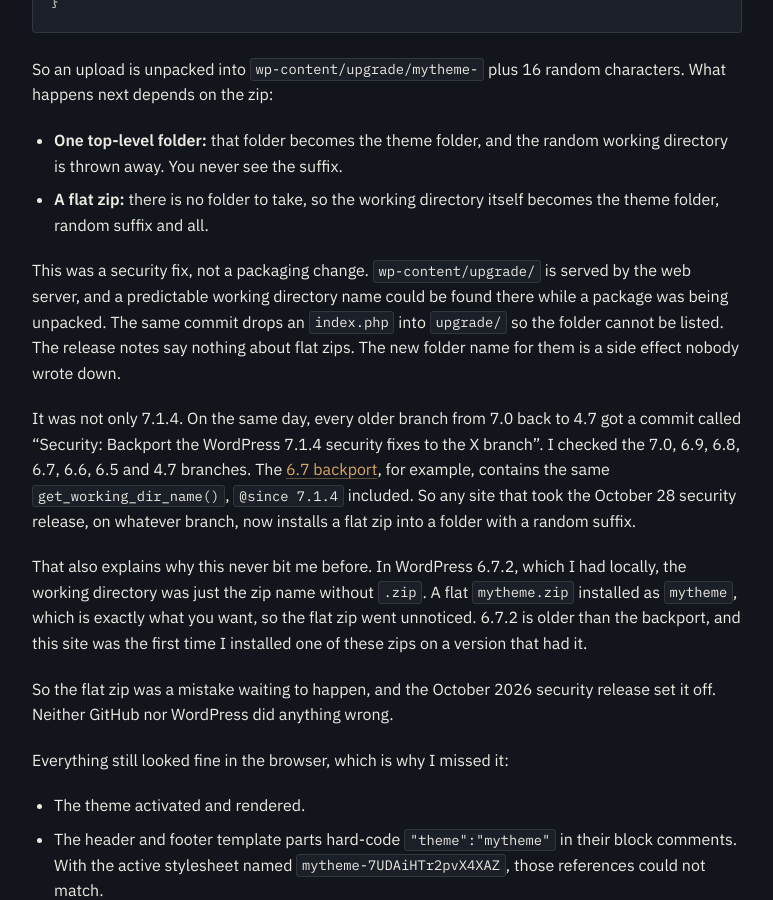
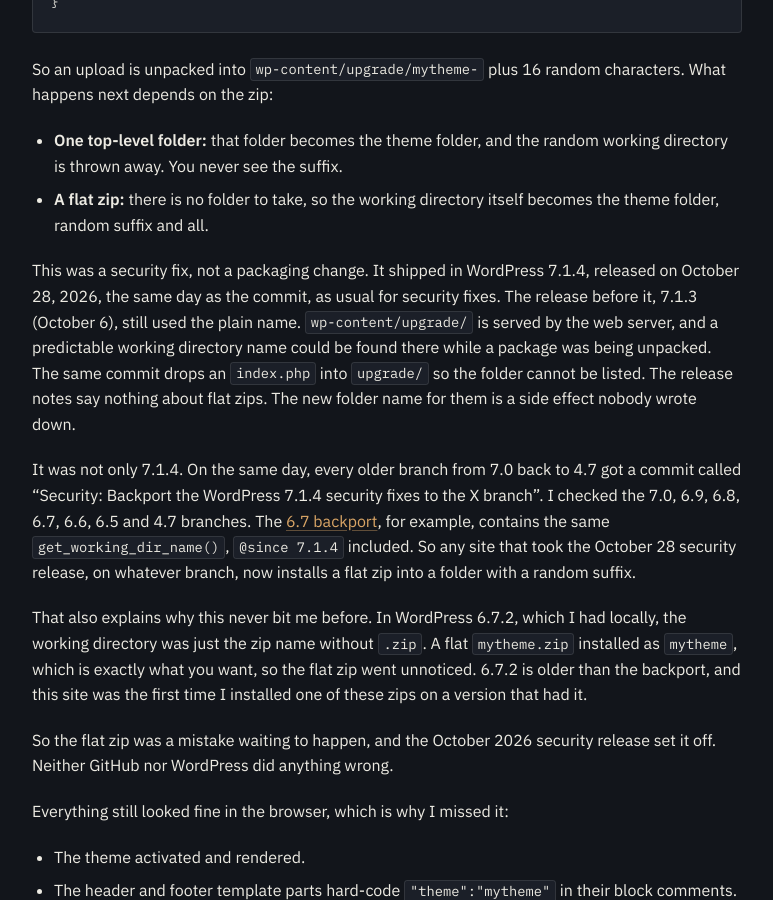
Before and after one commit to wpvillain/wpvillain.github.io, a Jekyll site: the page built from _posts/2026-11-12-github-release-zip-wrong-theme-folder-broken-image-urls.markdown, in a window 1280 px wide and 900 px high, scrolled down 1790 px. Shown: the whole window, without its empty margins (96-869 px from the left). Built offline with Jekyll 4.4.1, drawn with Linux system fonts in a browser that asks for light colours.

Commit message:
Add 7.1.4 release date

```diff
--- a/_posts/2026-11-12-github-release-zip-wrong-theme-folder-broken-image-urls.markdown
+++ b/_posts/2026-11-12-github-release-zip-wrong-theme-folder-broken-image-urls.markdown
@@ -50,7 +50,7 @@
 - **One top-level folder:** that folder becomes the theme folder, and the random working directory is thrown away. You never see the suffix.
 - **A flat zip:** there is no folder to take, so the working directory itself becomes the theme folder, random suffix and all.
 
-This was a security fix, not a packaging change. `wp-content/upgrade/` is served by the web server, and a predictable working directory name could be found there while a package was being unpacked. The same commit drops an `index.php` into `upgrade/` so the folder cannot be listed. The release notes say nothing about flat zips. The new folder name for them is a side effect nobody wrote down.
+This was a security fix, not a packaging change. It shipped in WordPress 7.1.4, released on October 28, 2026, the same day as the commit, as usual for security fixes. The release before it, 7.1.3 (October 6), still used the plain name. `wp-content/upgrade/` is served by the web server, and a predictable working directory name could be found there while a package was being unpacked. The same commit drops an `index.php` into `upgrade/` so the folder cannot be listed. The release notes say nothing about flat zips. The new folder name for them is a side effect nobody wrote down.
 
 It was not only 7.1.4. On the same day, every older branch from 7.0 back to 4.7 got a commit called "Security: Backport the WordPress 7.1.4 security fixes to the X branch". I checked the 7.0, 6.9, 6.8, 6.7, 6.6, 6.5 and 4.7 branches. The [6.7 backport](https://github.com/WordPress/wordpress-develop/commit/aa58a94c30), for example, contains the same `get_working_dir_name()`, `@since 7.1.4` included. So any site that took the October 28 security release, on whatever branch, now installs a flat zip into a folder with a random suffix.
 
```
